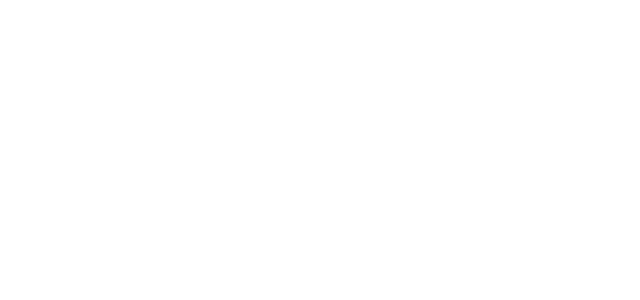
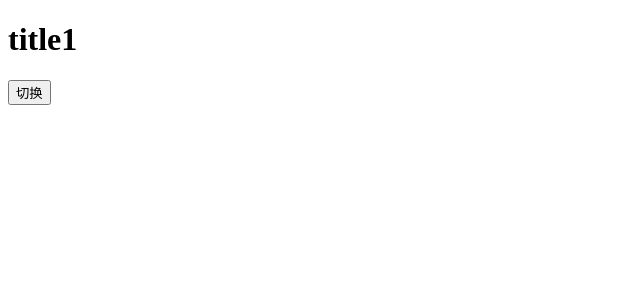
Before and after one commit to hhf1229/-react, a React (Create React App) app in the folder react-learn-zujian/: page / in a window 1280 px wide. Shown: the top 300 px of the page, without its empty margins (0-640 px from the left). Built offline with nearby package versions, Linux system fonts and the light colour scheme.

Commit message:
完成动画3的学习

```diff
--- a/react-learn-zujian/src/App.js
+++ b/react-learn-zujian/src/App.js
@@ -1,9 +1,17 @@
-import React from 'react'
-import {CSSTransition,SwitchTransition} from 'react-transition-group'
+import React,{useState} from 'react'
+import { CSSTransition, SwitchTransition } from 'react-transition-group'
 export default function App() {
+  const [visiable, setvisiable] = useState(true)
   return (
     <div>
-
+      <SwitchTransition >
+        <CSSTransition timeout={1000}  key={visiable}>
+            <h1>{visiable?'title1':'title2'}</h1>
+        </CSSTransition>
+      </SwitchTransition>
+      <button onClick={()=>{
+        setvisiable(!visiable)
+      }}>切换</button>
     </div>
   )
 }
```
